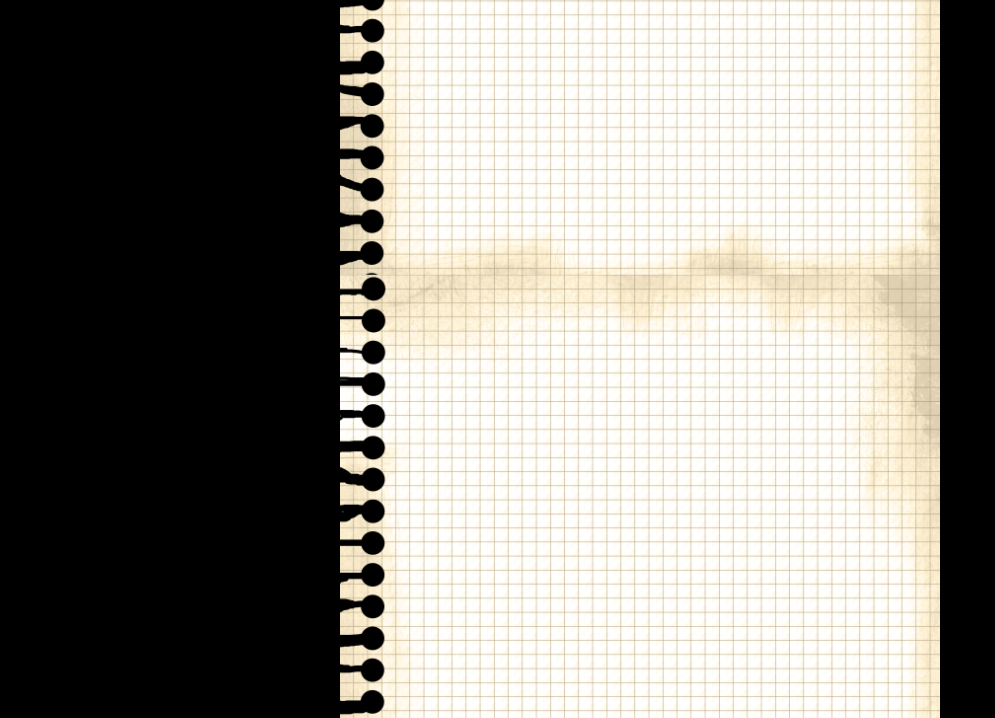
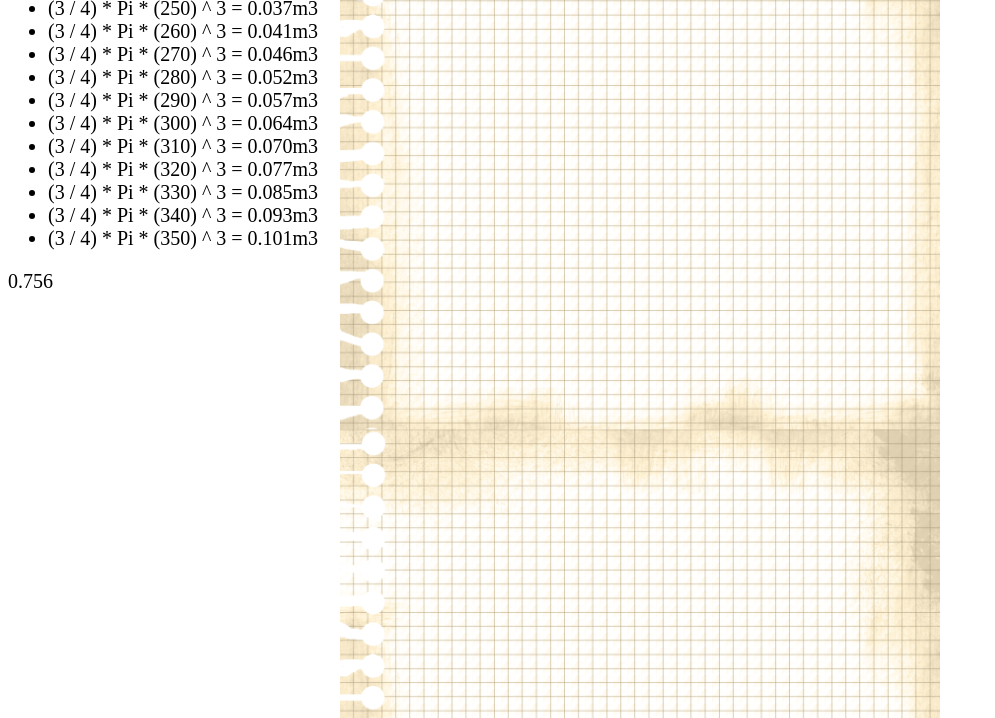
Before and after one commit to Crumpu/12-Balls-volume, a plain HTML site: page index.html in a window 1280 px wide. Shown: the part 82-800 px from the top of the page, without its empty margins (0-995 px from the left). Drawn offline with Linux system fonts and the light colour scheme.

Commit message:
before layout

```diff
--- a/assets/style/style.css
+++ b/assets/style/style.css
@@ -1,11 +1,11 @@
 * {
     box-sizing: border-box;
     color: black;
-    font-size: 50px;
+    font-size: 20px;
 }
 
 body {
-    background-color: black;
+    /* background-color: black; */
     background-image: url(../img/bg-image.png);
     background-position: center;
     background-repeat: repeat-y;
--- a/index.html
+++ b/index.html
@@ -8,6 +8,13 @@
     <title>12 Balls volume</title>
 </head>
 <body>
+    <h1>Home Work</h1>
+    <div>
+        <ul id="list">
+        </ul>
+    </div>
+    <div></div>
+    <div></div>
     <div id="testData"></div>
 </body>
 </html>
--- a/src/index.js
+++ b/src/index.js
@@ -1,10 +1,16 @@
 'use strict';
 let result = 0;
+let list = document.getElementById('list');
+let counter = 0;
 for (let r = 240; r <= 350; r++) {
   if (r % 10 !== 0) continue;
   let V = (3 / 4) * Math.PI * r ** 3;
-    result += V;
+  let formula = `(3 / 4) * Pi * (${r}) ^ 3`;
+  result += V;
+  counter++;
+  list.innerHTML +=
+    '<li>' + formula + ' = ' + ((V / 10 ** 9).toFixed(3))+ 'm3' + '</li>';
 }
 
 let resultInSI = result / 10 ** 9;
-  document.getElementById('testData').textContent = resultInSI.toFixed(3);
+document.getElementById('testData').textContent = resultInSI.toFixed(3);
```
